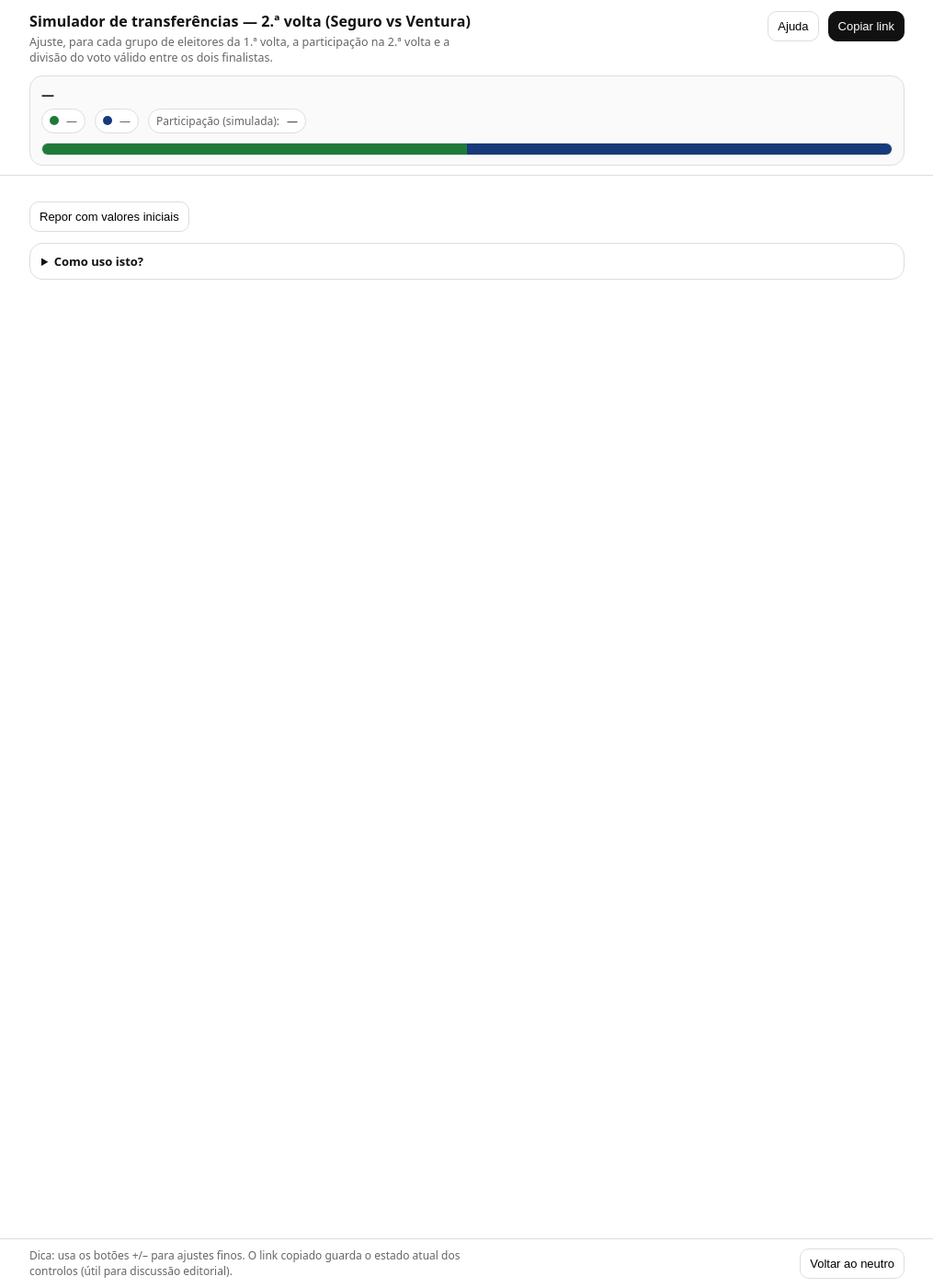
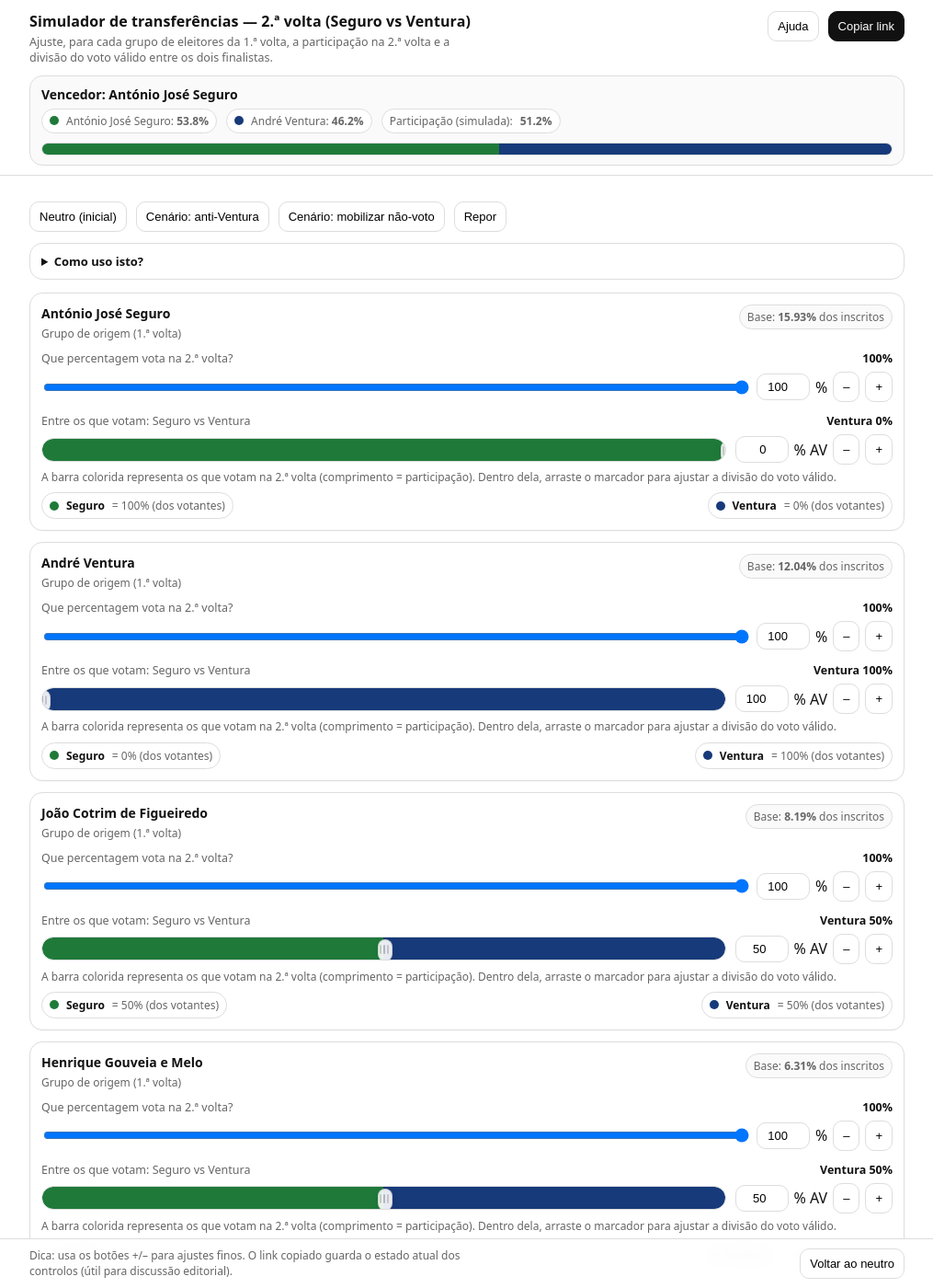
Before and after one commit to joaocancela/joaocancela.github.io, a Jekyll site: the page presidenciais/index.html, which Jekyll copies as it is, in a window 1280 px wide and 1400 px high. Shown: the whole window at 92% size, without its empty margins (132-1147 px from the left). Built offline with Jekyll 4.4.1, drawn with Linux system fonts in a browser that asks for light colours; some of the changed text lies outside the part shown.

Commit message:
Update index.html

```diff
--- a/presidenciais/index.html
+++ b/presidenciais/index.html
@@ -441,7 +441,10 @@
 
   <div class="wrap">
     <div class="topBtns" style="justify-content:flex-start; margin-top: 14px;">
-      <button id="presetNeutral">Repor com valores iniciais</button>
+      <button id="presetNeutral">Neutro (inicial)</button>
+      <button id="presetAntiAV">Cenário: anti-Ventura</button>
+      <button id="presetMobilize">Cenário: mobilizar não-voto</button>
+      <button id="resetAll">Repor</button>
     </div>
 
     <details id="helpBox">
```
